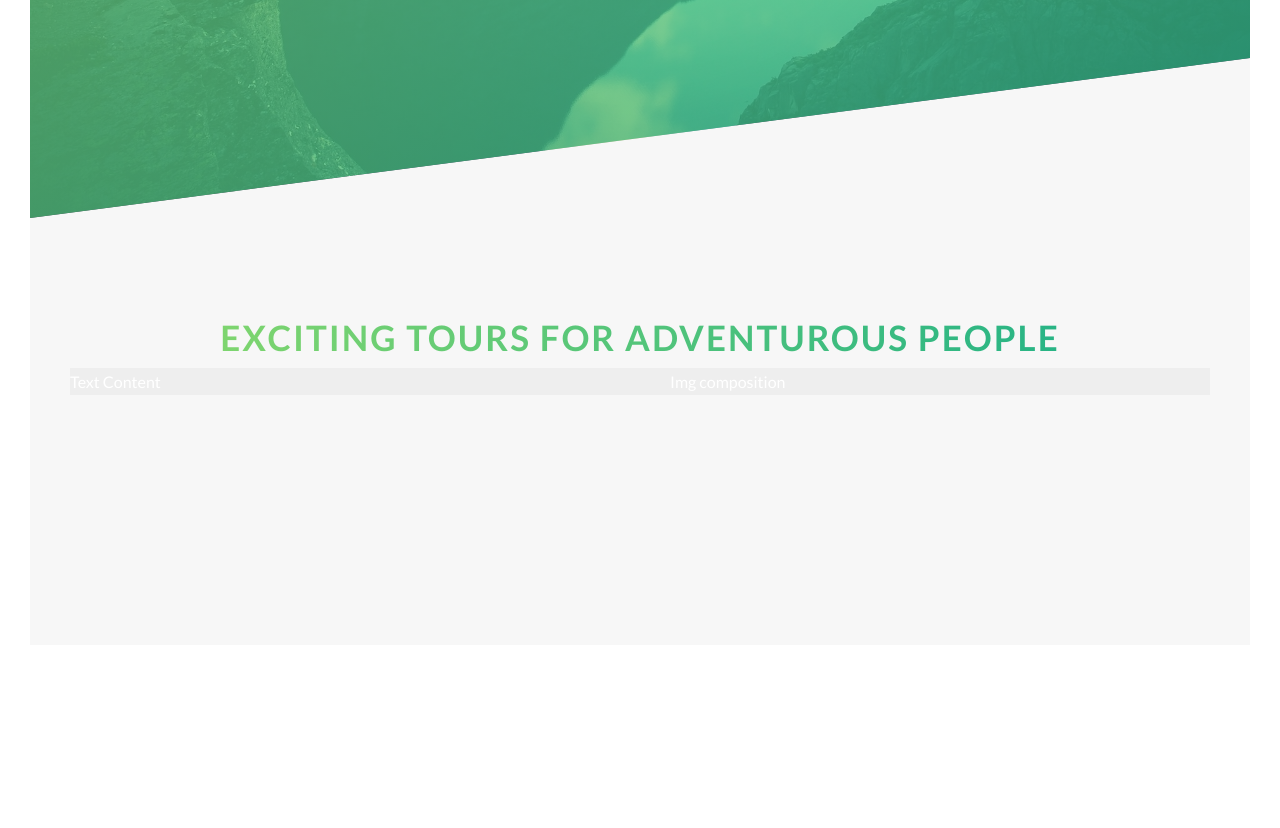
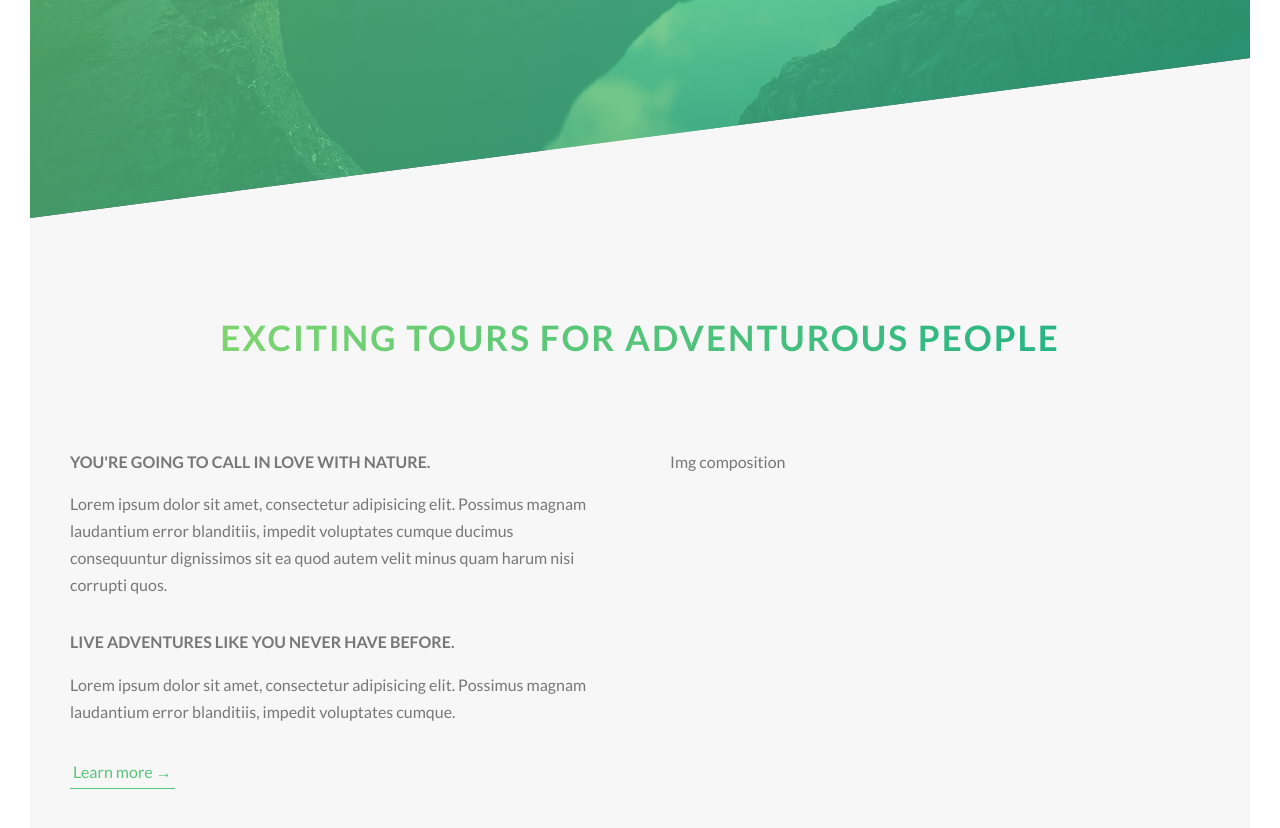
Before and after one commit to ellijayne/advanced-css-sass-play, a plain HTML site: page Natours/starter/index.html in a window 1280 px wide. Shown: the part 572-1400 px from the top of the page. Before the commit the page ends 1247 px from the top, so only its background shows below. Drawn offline with Linux system fonts and the light colour scheme; files that its build step writes are made by us from their sources.

Commit message:
added new button and paragraphs to section-about along with style

```diff
--- a/Natours/starter/index.html
+++ b/Natours/starter/index.html
@@ -41,7 +41,7 @@
 
         <main>
             <section class="section-about">
-              <div class="u-center-text"><!--this is a utility class, it will JUST center text, thats it.-->
+              <div class="u-center-text u-margin-bottom-big"><!--this is a utility class, it will JUST center text, thats it. the second class has only function of adding 8rem to bottoms-->
                   <h2 class="heading-secondary">
                     Exciting tours for adventurous people
                   </h2>
@@ -49,8 +49,25 @@
 
               <div class="row">
                   <div class="col-1-of-2">
-                    Text Content
+                      <h3 class="heading-tertiary u-margin-bottom-small">
+                        You're going to call in love with nature.
+                      </h3>
+                      <p class="paragraph">
+                        Lorem ipsum dolor sit amet, consectetur adipisicing elit. Possimus magnam laudantium error blanditiis, impedit voluptates cumque ducimus consequuntur dignissimos sit ea quod autem velit minus quam harum nisi corrupti quos.
+                      </p>
+
+
+                      <h3 class="heading-tertiary u-margin-bottom-small">
+                        Live adventures like you never have before.
+                      </h3>
+                      <p class="paragraph">
+                        Lorem ipsum dolor sit amet, consectetur adipisicing elit. Possimus magnam laudantium error blanditiis, impedit voluptates cumque.
+                      </p>
+
+                      <a href="#" class="btn-text">Learn more &rarr;</a>
                   </div>
+
+
                   <div class="col-1-of-2">
                     Img composition
                   </div>
--- a/Natours/starter/sass/abstracts/_variables.scss
+++ b/Natours/starter/sass/abstracts/_variables.scss
@@ -11,3 +11,6 @@ $color-black: #000;
 $grid-width: 114rem; //width of whole grid
 $gutter-vertical: 8rem; //this is spacing between row
 $gutter-horizontal: 6rem; //this is spacing between columns
+
+// TYPOGRAPHY
+$default-font-size: 1.6rem; //size for paragraphs and general text
--- a/Natours/starter/sass/base/_typography.scss
+++ b/Natours/starter/sass/base/_typography.scss
@@ -4,7 +4,7 @@
 body {
     font-family: "Lato", sans-serif;
     font-weight: 400;
-    font-size: 1.6rem;
+    font-size: $default-font-size;
     line-height: 1.7; //1.7 bigger than normal set lineheight
     color: $color-grey-dark;
     padding: 3rem;
@@ -64,3 +64,19 @@ body {
     }
 
 }
+
+.heading-tertiary {
+    font-size: $default-font-size;
+    font-weight: 700;
+    text-transform: uppercase;
+
+}
+
+.paragraph {
+    font-size: $default-font-size;
+
+    &:not(:last-child) {
+      margin-bottom: 3rem;
+    }
+
+}
--- a/Natours/starter/sass/base/_utilities.scss
+++ b/Natours/starter/sass/base/_utilities.scss
@@ -1,3 +1,15 @@
 .u-center-text {
-  text-align: center;
+    text-align: center;
 }
+
+.u-margin-bottom-big {
+    margin-bottom: 8rem;
+}
+
+.u-margin-bottom-medium {
+    margin-bottom: 4rem;
+}
+
+.u-margin-bottom-small {
+    margin-bottom: 1.5rem;
+}
--- a/Natours/starter/sass/components/_button.scss
+++ b/Natours/starter/sass/components/_button.scss
@@ -62,3 +62,30 @@
       animation-fill-mode: backwards; // this automatically applies the style of the 0% before the animation starts. so the 0% that says opacity 0 on this animation will apply
   }
 }
+
+//learn more button in section-about
+
+.btn-text {
+    &:link,
+    &:visited {
+      font-size: $default-font-size;
+      color: $color-primary;
+      display: inline-block;
+      text-decoration: none;
+      border-bottom: 1px solid $color-primary;
+      padding: 3px;
+      transition: all 0.2s;
+    }
+
+    &:hover {
+      background-color: $color-primary;
+      color: $color-white;
+      box-shadow: 0 1rem 2rem rgba($color-black, 0.15);
+      transform: translateY(-2px);
+    }
+
+    &:active {
+      box-shadow: 0 0.5rem 1rem rgba($color-black, 0.15);
+      transform: translateY(0);
+    }
+}
--- a/Natours/starter/sass/layout/_grid.scss
+++ b/Natours/starter/sass/layout/_grid.scss
@@ -1,8 +1,7 @@
 .row {
   max-width: $grid-width; //making it 1140px wide is the standard for a grid at the mo?
-  background-color: #eee;
   margin: 0 auto;
-  color: white;
+
 
 
   &:not(:last-child) { //.row.not(:last-child) without the not this would just select the last child
@@ -13,7 +12,7 @@
 
   [class^="col-"] {
       //OMG this is a selector you can use to select things using class or src or alt or whatever, can also specify you want ^any starting with "col-" like we did here and this will apply to all with class starting with "col-" if you use * it means any class that CONTAINS 'col-' anywehere in them. $ means any that ENDs with
-      // background-color: rgb(134, 49, 123);
+
       float: left;
 
       &:not(:last-child) {
```
Also changed, not shown: Natours/starter/css/style.css, 1 other file.
